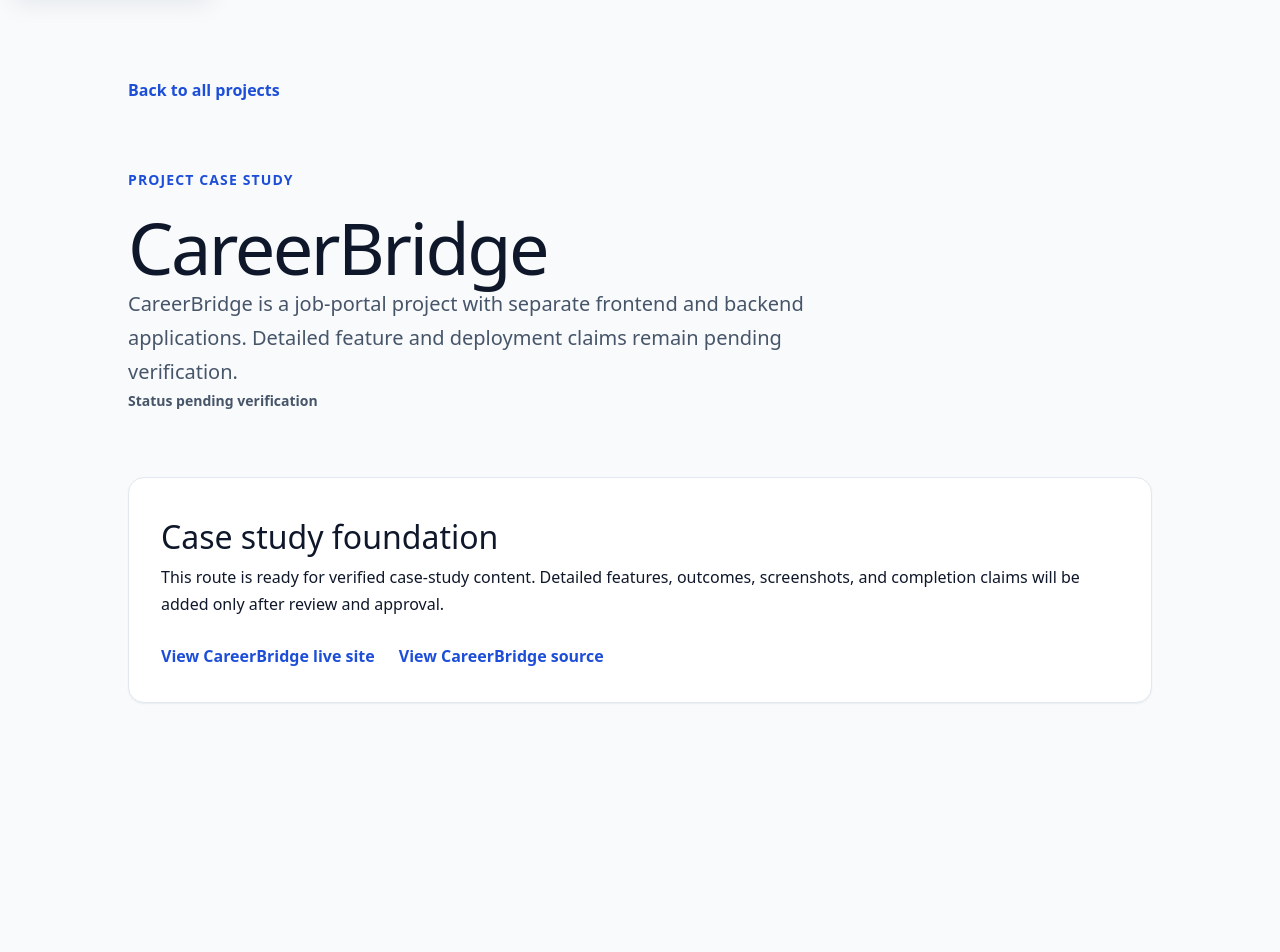
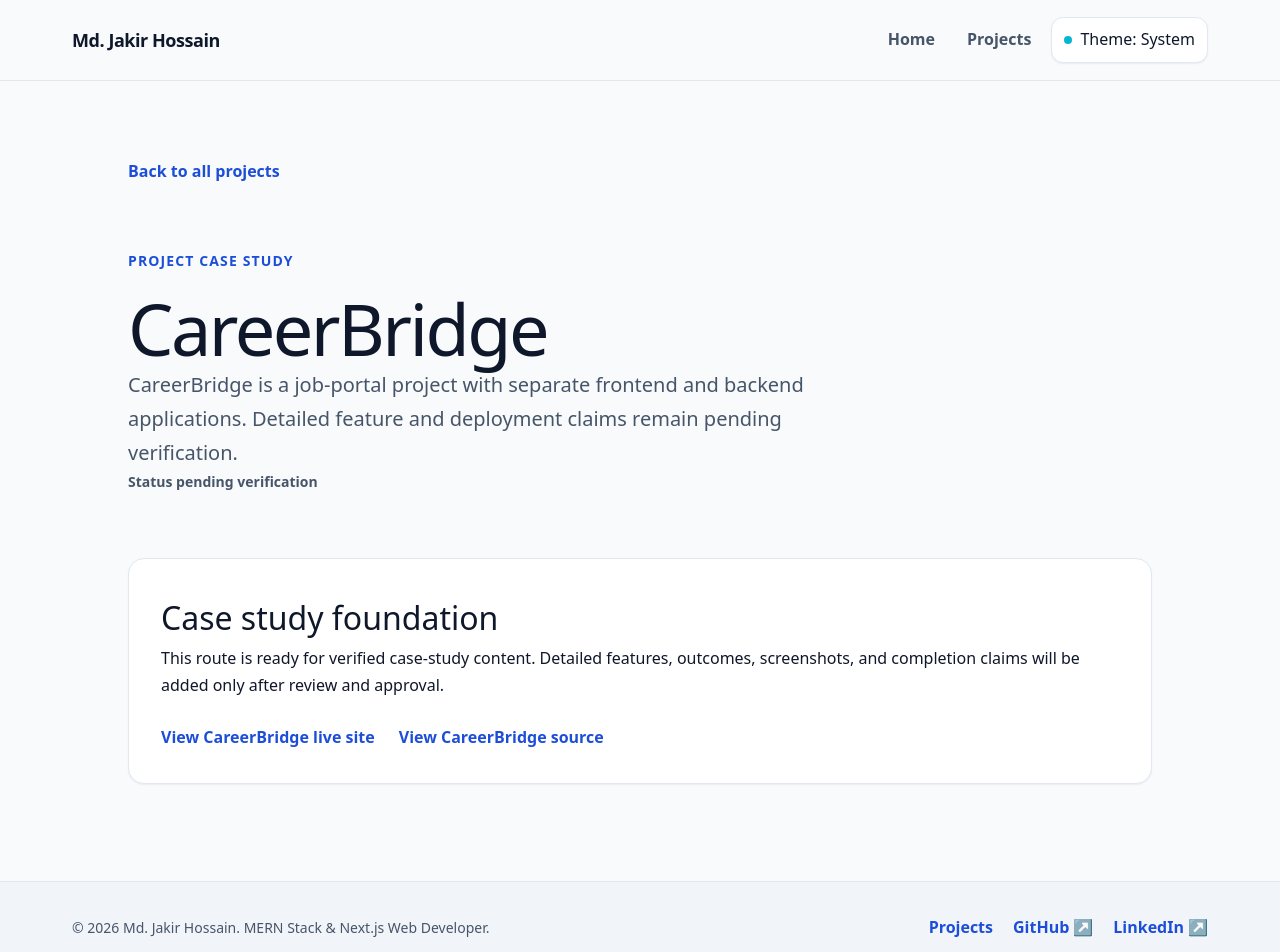
Before and after one commit to Jakirhossain80/my-portfolio, a Next.js app: page /projects/careerbridge in a window 1280 px wide. Shown: the top 952 px of the page. Before the commit the page ends 800 px from the top, so only its background shows below. Built offline with nearby package versions, Linux system fonts and the light colour scheme.

Commit message:
Global page layout done

```diff
--- a/src/app/layout.tsx
+++ b/src/app/layout.tsx
@@ -1,8 +1,12 @@
 import type { Metadata } from "next";
 import { Geist, Geist_Mono } from "next/font/google";
+import Script from "next/script";
 
 import { SkipToContent } from "@/components/common/skip-to-content";
-import { ThemeInitializer } from "@/components/common/theme-initializer";
+import { themeInitializer } from "@/components/common/theme-initializer";
+import { SiteFooter } from "@/components/layout/site-footer";
+import { SiteHeader } from "@/components/layout/site-header";
+import { ThemeProvider } from "@/components/providers/theme-provider";
 import { siteConfig } from "@/lib/site";
 
 import "./globals.css";
@@ -13,17 +17,42 @@ const geistMono = Geist_Mono({ variable: "--font-geist-mono", subsets: ["latin"]
 export const metadata: Metadata = {
   title: siteConfig.title,
   description: siteConfig.description,
+  applicationName: siteConfig.name,
+  authors: [{ name: siteConfig.name }],
+  creator: siteConfig.name,
+  openGraph: {
+    type: "website",
+    locale: "en_US",
+    siteName: siteConfig.name,
+    title: siteConfig.title,
+    description: siteConfig.description,
+  },
+  twitter: {
+    card: "summary",
+    title: siteConfig.title,
+    description: siteConfig.description,
+  },
 };
 
 export default function RootLayout({ children }: Readonly<{ children: React.ReactNode }>) {
   return (
     <html lang="en" suppressHydrationWarning>
-      <head>
-        <ThemeInitializer />
-      </head>
       <body className={`${geistSans.variable} ${geistMono.variable}`}>
-        <SkipToContent />
-        {children}
+        <Script
+          dangerouslySetInnerHTML={{ __html: themeInitializer }}
+          id="theme-initializer"
+          strategy="beforeInteractive"
+        />
+        <ThemeProvider>
+          <SkipToContent />
+          <div className="flex min-h-svh flex-col bg-background text-foreground">
+            <SiteHeader />
+            <main className="w-full flex-1" id="main-content" tabIndex={-1}>
+              {children}
+            </main>
+            <SiteFooter />
+          </div>
+        </ThemeProvider>
       </body>
     </html>
   );
--- a/src/app/not-found.tsx
+++ b/src/app/not-found.tsx
@@ -2,7 +2,7 @@ import Link from "next/link";
 
 export default function NotFound() {
   return (
-    <main className="route-shell" id="main-content">
+    <div className="route-shell">
       <div className="route-content">
         <p className="foundation-label">Page not found</p>
         <h1>This page is not available.</h1>
@@ -13,6 +13,6 @@ export default function NotFound() {
           Return to the portfolio homepage
         </Link>
       </div>
-    </main>
+    </div>
   );
 }
--- a/src/app/page.tsx
+++ b/src/app/page.tsx
@@ -1,6 +1,6 @@
 export default function Home() {
   return (
-    <main className="foundation-shell" id="main-content">
+    <div className="foundation-shell">
       <div className="foundation-content">
         <p className="foundation-label">Portfolio foundation</p>
         <h1>Md. Jakir Hossain</h1>
@@ -8,6 +8,6 @@ export default function Home() {
         <p>Portfolio foundation initialized.</p>
         <p className="foundation-note">Full portfolio development will follow in later milestones.</p>
       </div>
-    </main>
+    </div>
   );
 }
--- a/src/app/projects/[slug]/not-found.tsx
+++ b/src/app/projects/[slug]/not-found.tsx
@@ -2,7 +2,7 @@ import Link from "next/link";
 
 export default function ProjectNotFound() {
   return (
-    <main className="route-shell" id="main-content">
+    <div className="route-shell">
       <div className="route-content">
         <p className="foundation-label">Project not found</p>
         <h1>This case study is not available.</h1>
@@ -13,6 +13,6 @@ export default function ProjectNotFound() {
           View available projects
         </Link>
       </div>
-    </main>
+    </div>
   );
 }
--- a/src/app/projects/page.tsx
+++ b/src/app/projects/page.tsx
@@ -11,7 +11,7 @@ export const metadata: Metadata = {
 
 export default function ProjectsPage() {
   return (
-    <main className="route-shell" id="main-content">
+    <div className="route-shell">
       <div className="route-content">
         <Link className="text-link" href="/">
           Back to portfolio
@@ -31,6 +31,6 @@ export default function ProjectsPage() {
           ))}
         </ul>
       </div>
-    </main>
+    </div>
   );
 }
--- a/src/components/common/theme-initializer.tsx
+++ b/src/components/common/theme-initializer.ts
@@ -1,4 +1,4 @@
-const themeInitializer = `
+export const themeInitializer = `
   try {
     var theme = localStorage.getItem("portfolio-theme");
     if (theme === "light" || theme === "dark") {
@@ -10,7 +10,3 @@ const themeInitializer = `
     document.documentElement.removeAttribute("data-theme");
   }
 `;
-
-export function ThemeInitializer() {
-  return <script dangerouslySetInnerHTML={{ __html: themeInitializer }} />;
-}
--- /dev/null
+++ b/src/components/layout/site-footer.tsx
@@ -0,0 +1,37 @@
+import Link from "next/link";
+
+import { ExternalLink } from "@/components/common/external-link";
+import { Container } from "@/components/layout/container";
+import { siteConfig } from "@/lib/site";
+
+export function SiteFooter() {
+  const currentYear = new Date().getFullYear();
+
+  return (
+    <footer className="border-t border-border bg-surface-alt">
+      <Container className="flex flex-col gap-5 py-8 sm:flex-row sm:items-center sm:justify-between">
+        <p className="m-0 text-sm text-muted-foreground">
+          © {currentYear} {siteConfig.name}. {siteConfig.professionalTitle}.
+        </p>
+
+        <nav aria-label="Footer navigation">
+          <ul className="flex list-none flex-wrap items-center gap-x-5 gap-y-2 p-0">
+            <li>
+              <Link
+                className="cursor-pointer rounded-sm font-semibold text-primary-hover underline decoration-transparent underline-offset-4 transition-[color,text-decoration-color] duration-[var(--duration-fast)] ease-standard hover:text-primary hover:decoration-current motion-reduce:transition-none"
+                href="/projects"
+              >
+                Projects
+              </Link>
+            </li>
+            {siteConfig.socialLinks.map((link) => (
+              <li key={link.href}>
+                <ExternalLink href={link.href}>{link.label}</ExternalLink>
+              </li>
+            ))}
+          </ul>
+        </nav>
+      </Container>
+    </footer>
+  );
+}
--- /dev/null
+++ b/src/components/layout/site-header.tsx
@@ -0,0 +1,38 @@
+import Link from "next/link";
+
+import { Container } from "@/components/layout/container";
+import { ThemeToggle } from "@/components/ui/theme-toggle";
+import { siteConfig } from "@/lib/site";
+
+export function SiteHeader() {
+  return (
+    <header className="sticky top-0 z-20 border-b border-border bg-background">
+      <Container className="flex flex-col gap-3 py-3 sm:min-h-20 sm:flex-row sm:items-center sm:justify-between sm:gap-6">
+        <Link
+          className="w-fit cursor-pointer rounded-md text-lg leading-tight font-bold tracking-tight text-foreground no-underline transition-colors duration-[var(--duration-fast)] ease-standard hover:text-primary-hover motion-reduce:transition-none"
+          href="/"
+        >
+          {siteConfig.name}
+        </Link>
+
+        <nav aria-label="Primary navigation" className="w-full sm:w-auto">
+          <ul className="flex list-none flex-wrap items-center justify-between gap-2 p-0 sm:justify-end">
+            {siteConfig.navigation.map((item) => (
+              <li key={item.href}>
+                <Link
+                  className="inline-flex min-h-11 cursor-pointer items-center rounded-lg px-3 py-2 font-semibold text-muted-foreground no-underline transition-[background-color,color] duration-[var(--duration-fast)] ease-standard hover:bg-muted hover:text-primary-hover active:bg-surface-alt motion-reduce:transition-none"
+                  href={item.href}
+                >
+                  {item.label}
+                </Link>
+              </li>
+            ))}
+            <li>
+              <ThemeToggle />
+            </li>
+          </ul>
+        </nav>
+      </Container>
+    </header>
+  );
+}
--- a/src/components/projects/project-case-study.tsx
+++ b/src/components/projects/project-case-study.tsx
@@ -8,7 +8,7 @@ type ProjectCaseStudyProps = {
 
 export function ProjectCaseStudy({ project }: ProjectCaseStudyProps) {
   return (
-    <main className="route-shell" id="main-content">
+    <div className="route-shell">
       <article className="route-content">
         <Link className="text-link" href="/projects">
           Back to all projects
@@ -41,6 +41,6 @@ export function ProjectCaseStudy({ project }: ProjectCaseStudyProps) {
           </div>
         </section>
       </article>
-    </main>
+    </div>
   );
 }
--- /dev/null
+++ b/src/components/providers/theme-provider.tsx
@@ -0,0 +1,93 @@
+"use client";
+
+import { createContext, useContext, useSyncExternalStore } from "react";
+import type { ReactNode } from "react";
+
+const themeStorageKey = "portfolio-theme";
+const themeChangeEvent = "portfolio-theme-change";
+
+export const themes = ["system", "light", "dark"] as const;
+
+export type Theme = (typeof themes)[number];
+
+type ThemeContextValue = {
+  setTheme: (theme: Theme) => void;
+  theme: Theme;
+};
+
+const ThemeContext = createContext<ThemeContextValue | null>(null);
+
+function isTheme(value: string | null): value is Theme {
+  return themes.some((theme) => theme === value);
+}
+
+function getThemeSnapshot(): Theme {
+  try {
+    const storedTheme = window.localStorage.getItem(themeStorageKey);
+    return isTheme(storedTheme) ? storedTheme : "system";
+  } catch {
+    return "system";
+  }
+}
+
+function getServerThemeSnapshot(): Theme {
+  return "system";
+}
+
+function setDocumentTheme(theme: Theme) {
+  if (theme === "system") {
+    document.documentElement.removeAttribute("data-theme");
+  } else {
+    document.documentElement.dataset.theme = theme;
+  }
+}
+
+function subscribeToTheme(onStoreChange: () => void) {
+  function handleStorage(event: StorageEvent) {
+    if (event.key === themeStorageKey) {
+      const theme = isTheme(event.newValue) ? event.newValue : "system";
+      setDocumentTheme(theme);
+      onStoreChange();
+    }
+  }
+
+  window.addEventListener("storage", handleStorage);
+  window.addEventListener(themeChangeEvent, onStoreChange);
+
+  return () => {
+    window.removeEventListener("storage", handleStorage);
+    window.removeEventListener(themeChangeEvent, onStoreChange);
+  };
+}
+
+function persistTheme(theme: Theme) {
+  setDocumentTheme(theme);
+
+  try {
+    window.localStorage.setItem(themeStorageKey, theme);
+  } catch {
+    // The active document can still use the selected theme when storage is unavailable.
+  }
+
+  window.dispatchEvent(new Event(themeChangeEvent));
+}
+
+type ThemeProviderProps = {
+  children: ReactNode;
+};
+
+export function ThemeProvider({ children }: ThemeProviderProps) {
+  const theme = useSyncExternalStore(subscribeToTheme, getThemeSnapshot, getServerThemeSnapshot);
+
+  return <ThemeContext value={{ setTheme: persistTheme, theme }}>{children}</ThemeContext>;
+}
+
+export function useTheme() {
+  const context = useContext(ThemeContext);
+
+  if (!context) {
+    throw new Error("useTheme must be used within ThemeProvider.");
+  }
+
+  return context;
+}
--- a/src/components/ui/theme-toggle.tsx
+++ b/src/components/ui/theme-toggle.tsx
@@ -1,76 +1,14 @@
 "use client";
 
-import { useSyncExternalStore } from "react";
-
+import { themes, useTheme } from "@/components/providers/theme-provider";
 import { classNames } from "@/utils/class-names";
-
-const themeStorageKey = "portfolio-theme";
-const themeChangeEvent = "portfolio-theme-change";
-const themes = ["system", "light", "dark"] as const;
-
-type Theme = (typeof themes)[number];
-
-function isTheme(value: string | null): value is Theme {
-  return themes.some((theme) => theme === value);
-}
-
-function getThemeSnapshot(): Theme {
-  try {
-    const storedTheme = window.localStorage.getItem(themeStorageKey);
-    return isTheme(storedTheme) ? storedTheme : "system";
-  } catch {
-    return "system";
-  }
-}
-
-function getServerThemeSnapshot(): Theme {
-  return "system";
-}
-
-function subscribeToTheme(onStoreChange: () => void) {
-  function handleStorage(event: StorageEvent) {
-    if (event.key === themeStorageKey) {
-      const theme = isTheme(event.newValue) ? event.newValue : "system";
-      setDocumentTheme(theme);
-      onStoreChange();
-    }
-  }
-
-  window.addEventListener("storage", handleStorage);
-  window.addEventListener(themeChangeEvent, onStoreChange);
-
-  return () => {
-    window.removeEventListener("storage", handleStorage);
-    window.removeEventListener(themeChangeEvent, onStoreChange);
-  };
-}
-
-function setDocumentTheme(theme: Theme) {
-  if (theme === "system") {
-    document.documentElement.removeAttribute("data-theme");
-  } else {
-    document.documentElement.dataset.theme = theme;
-  }
-}
-
-function applyTheme(theme: Theme) {
-  setDocumentTheme(theme);
-
-  try {
-    window.localStorage.setItem(themeStorageKey, theme);
-  } catch {
-    // The active document can still use the selected theme when storage is unavailable.
-  }
-
-  window.dispatchEvent(new Event(themeChangeEvent));
-}
 
 type ThemeToggleProps = {
   className?: string;
 };
 
 export function ThemeToggle({ className }: ThemeToggleProps) {
-  const theme = useSyncExternalStore(subscribeToTheme, getThemeSnapshot, getServerThemeSnapshot);
+  const { setTheme, theme } = useTheme();
   const nextTheme = themes[(themes.indexOf(theme) + 1) % themes.length] ?? "system";
 
   return (
@@ -80,7 +18,7 @@ export function ThemeToggle({ className }: ThemeToggleProps) {
         "inline-flex min-h-11 cursor-pointer items-center gap-2 rounded-lg border border-border bg-surface px-3 py-2 font-semibold text-foreground shadow-sm transition-[background-color,border-color,color] duration-[var(--duration-fast)] ease-standard hover:border-primary hover:text-primary-hover active:bg-muted motion-reduce:transition-none",
         className,
       )}
-      onClick={() => applyTheme(nextTheme)}
+      onClick={() => setTheme(nextTheme)}
       type="button"
     >
       <span aria-hidden="true" className="size-2 rounded-full bg-accent" />
--- a/src/lib/site.ts
+++ b/src/lib/site.ts
@@ -1,6 +1,16 @@
 export const siteConfig = {
   name: "Md. Jakir Hossain",
   title: "Md. Jakir Hossain | Portfolio",
+  professionalTitle: "MERN Stack & Next.js Web Developer",
+  location: "Dhaka, Bangladesh",
   description:
     "Professional portfolio of Md. Jakir Hossain, a MERN Stack and Next.js web developer based in Dhaka, Bangladesh.",
+  navigation: [
+    { label: "Home", href: "/" },
+    { label: "Projects", href: "/projects" },
+  ],
+  socialLinks: [
+    { label: "GitHub", href: "https://github.com/Jakirhossain80" },
+    { label: "LinkedIn", href: "https://www.linkedin.com/in/jakir-hossain-dev" },
+  ],
 } as const;
```
Also changed, not shown: 3 other files (tests, documents, lock files or other folders).
